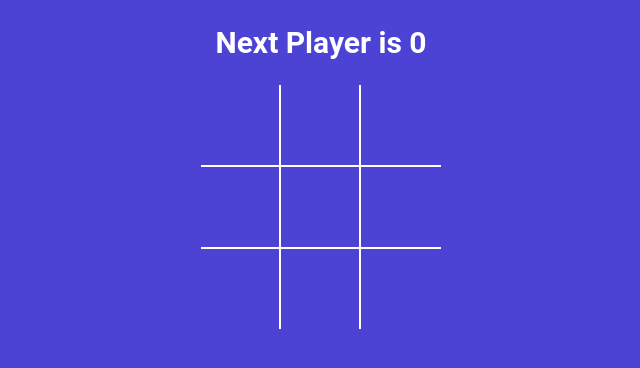
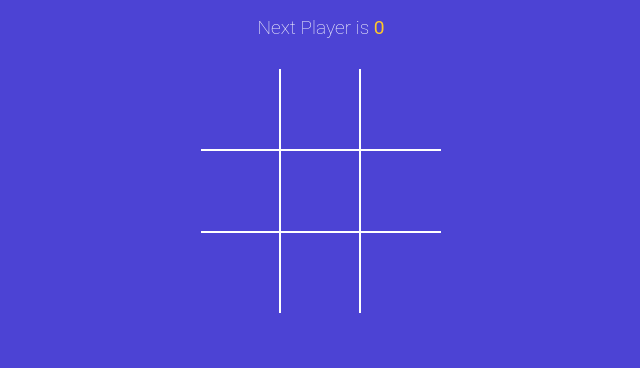
Before and after one commit to Kartik79/Tic-Tac-Toe, a React (Vite) app: page / in a window 1280 px wide. Shown: the top 368 px of the page, without its empty margins (319-959 px from the left). Built offline with nearby package versions, Linux system fonts and the light colour scheme.

Commit message:
included draw message and conditional styling

```diff
--- a/src/App.jsx
+++ b/src/App.jsx
@@ -2,13 +2,14 @@
 import { useState } from 'react'
 import Board from "./components/Board"
 import {calculateWinner} from "./winner"
+import StatusMessage from './components/StatusMessage'
 
 function App() {
   const[squares,setSquares]=useState(Array(9).fill(null))
   const[isNext,setisNext]=useState(false)
+
   const winner=calculateWinner(squares)
-  const nextPlayer=isNext?'X':'0'
-  const statusMessage=winner?`Winner is ${winner}`:`Next Player is ${nextPlayer}`
+
   const handleSquareclick=position=>{
       if(squares[position]||winner){
           return
@@ -27,7 +28,7 @@
 
   return (
       <div className='app'>
-        <h2>{statusMessage}</h2>
+        <StatusMessage winner={winner} isNext={isNext} squares={squares}/>
         <Board squares={squares} handleSquareclick={handleSquareclick}/>
       </div>
   )
--- /dev/null
+++ b/src/components/StatusMessage.jsx
@@ -0,0 +1,23 @@
+const StatusMessage=({winner,isNext,squares})=>{
+    const noMovesleft=squares.every(squareValue => squareValue!=null)
+    const nextPlayer=isNext?'X':'0'
+    const renderStatusMessage=()=>{
+        if(winner) {
+            return <div>Winner is <span className={winner==="0"?"text-orange":"text-green"}>{winner}</span></div>
+        }
+        if(!winner && noMovesleft) {
+            return (
+                <div>
+                    <span className="text-orange">0</span> and {" "}
+                    <span className="text-green">X</span> tied
+                </div>
+            )
+        }
+        if(!winner && !noMovesleft) {
+            return <div>Next Player is <span className={isNext?"text-green":"text-orange"}>{nextPlayer}</span></div>
+        }
+        return null
+    }
+    return <h2 className="status-message">{renderStatusMessage()}</h2>
+}
+export default StatusMessage
```
